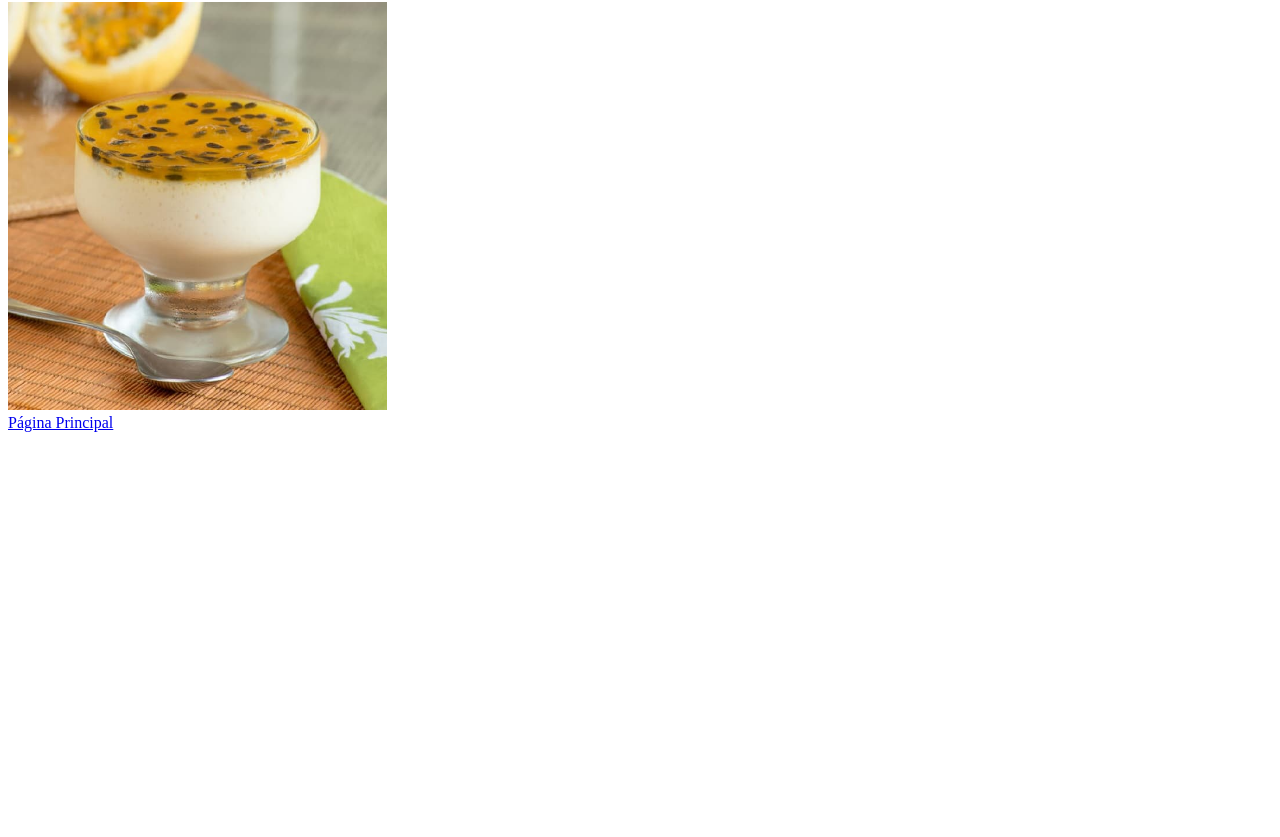
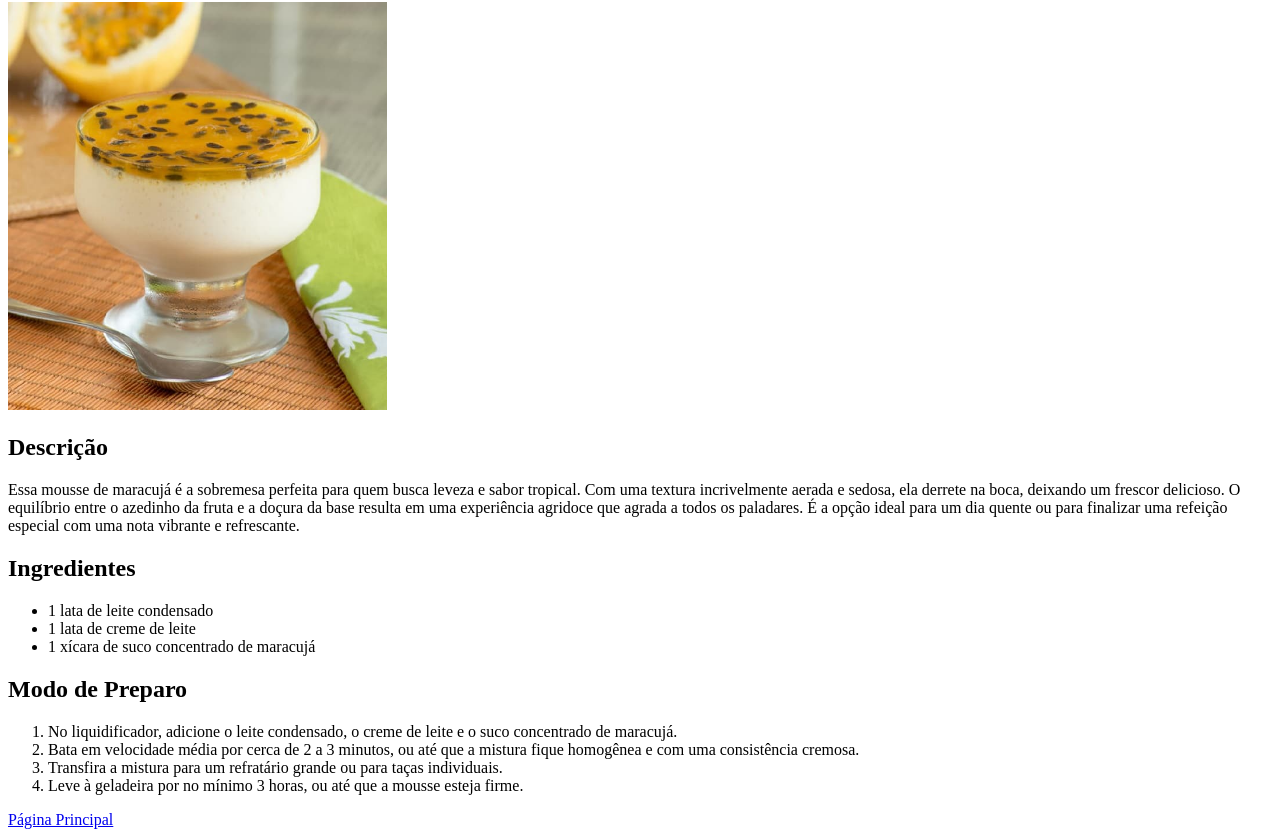
Before and after one commit to JoaoDeVieira/odin-recipes, a plain HTML site: page receitas/mousse-de-maracuja.html in a window 1280 px wide. Shown: the part 78-915 px from the top of the page. Before the commit the page ends 800 px from the top, so only its background shows below. Drawn offline with Linux system fonts and the light colour scheme.

Commit message:
feat: Adiciona descrições para página do Mousse de Maracujá
Este commit adiciona o campo Descrições, listas ordenadas/não-ordenadas para a página Mousse de Maracujá

```diff
--- a/receitas/mousse-de-maracuja.html
+++ b/receitas/mousse-de-maracuja.html
@@ -7,7 +7,45 @@
   </head>
   <body>
     <h1>Mousse de Maracujá</h1>
-    <img src="../img/mousse.jpg" alt="mousse" width="30%"/> <br />
+
+    <img src="../img/mousse.jpg" alt="mousse" width="30%" /> <br />
+
+    <h2>Descrição</h2>
+    <p>
+      Essa mousse de maracujá é a sobremesa perfeita para quem busca leveza e
+      sabor tropical. Com uma textura incrivelmente aerada e sedosa, ela derrete
+      na boca, deixando um frescor delicioso. O equilíbrio entre o azedinho da
+      fruta e a doçura da base resulta em uma experiência agridoce que agrada a
+      todos os paladares. É a opção ideal para um dia quente ou para finalizar
+      uma refeição especial com uma nota vibrante e refrescante.
+    </p>
+
+    <h2>Ingredientes</h2>
+    <ul>
+      <li>1 lata de leite condensado</li>
+      <li>1 lata de creme de leite</li>
+      <li>1 xícara de suco concentrado de maracujá</li>
+    </ul>
+
+    <h2>Modo de Preparo</h2>
+    <ol>
+      <li>
+        No liquidificador, adicione o leite condensado, o creme de leite e o
+        suco concentrado de maracujá.
+      </li>
+      <li>
+        Bata em velocidade média por cerca de 2 a 3 minutos, ou até que a
+        mistura fique homogênea e com uma consistência cremosa.
+      </li>
+      <li>
+        Transfira a mistura para um refratário grande ou para taças individuais.
+      </li>
+      <li>
+        Leve à geladeira por no mínimo 3 horas, ou até que a mousse esteja
+        firme.
+      </li>
+    </ol>
+
     <a href="../index.html">Página Principal</a>
   </body>
 </html>
```
